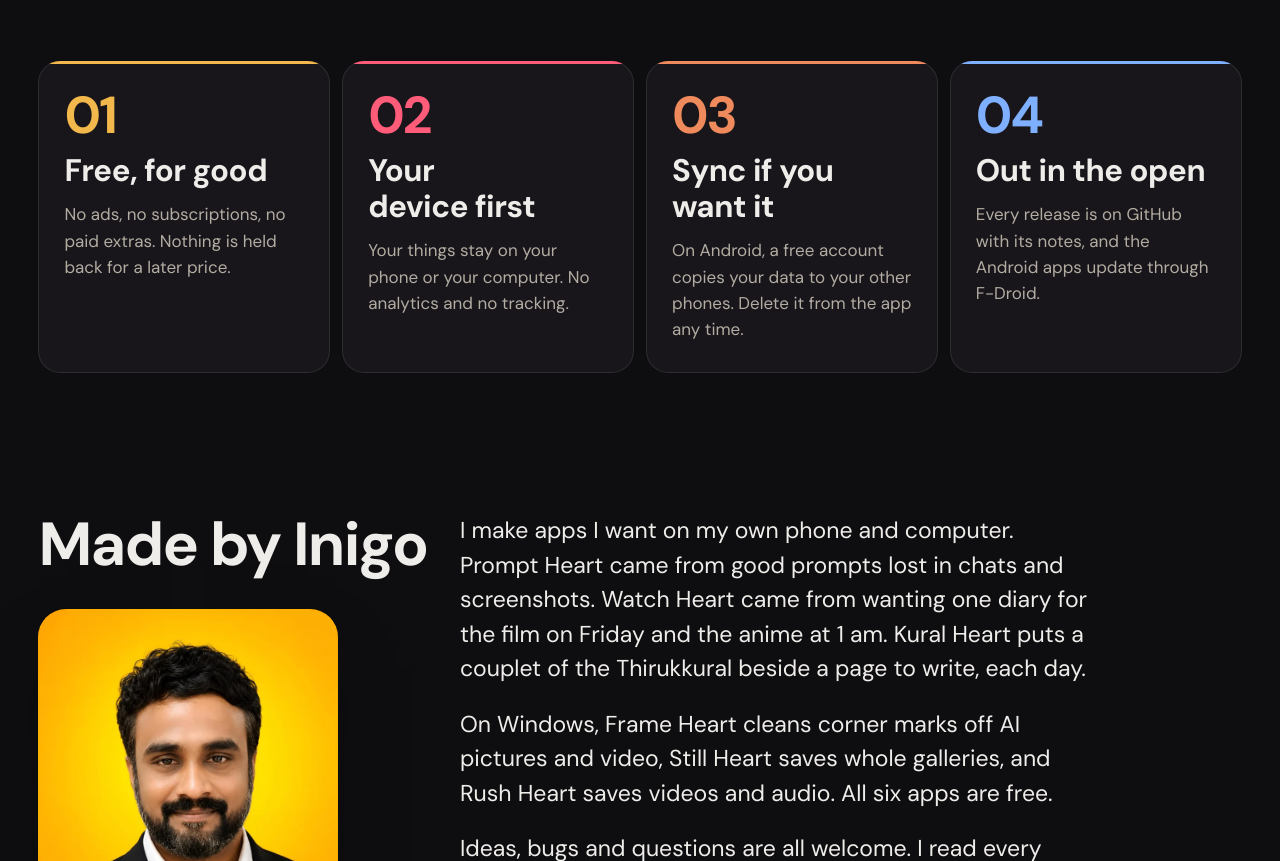
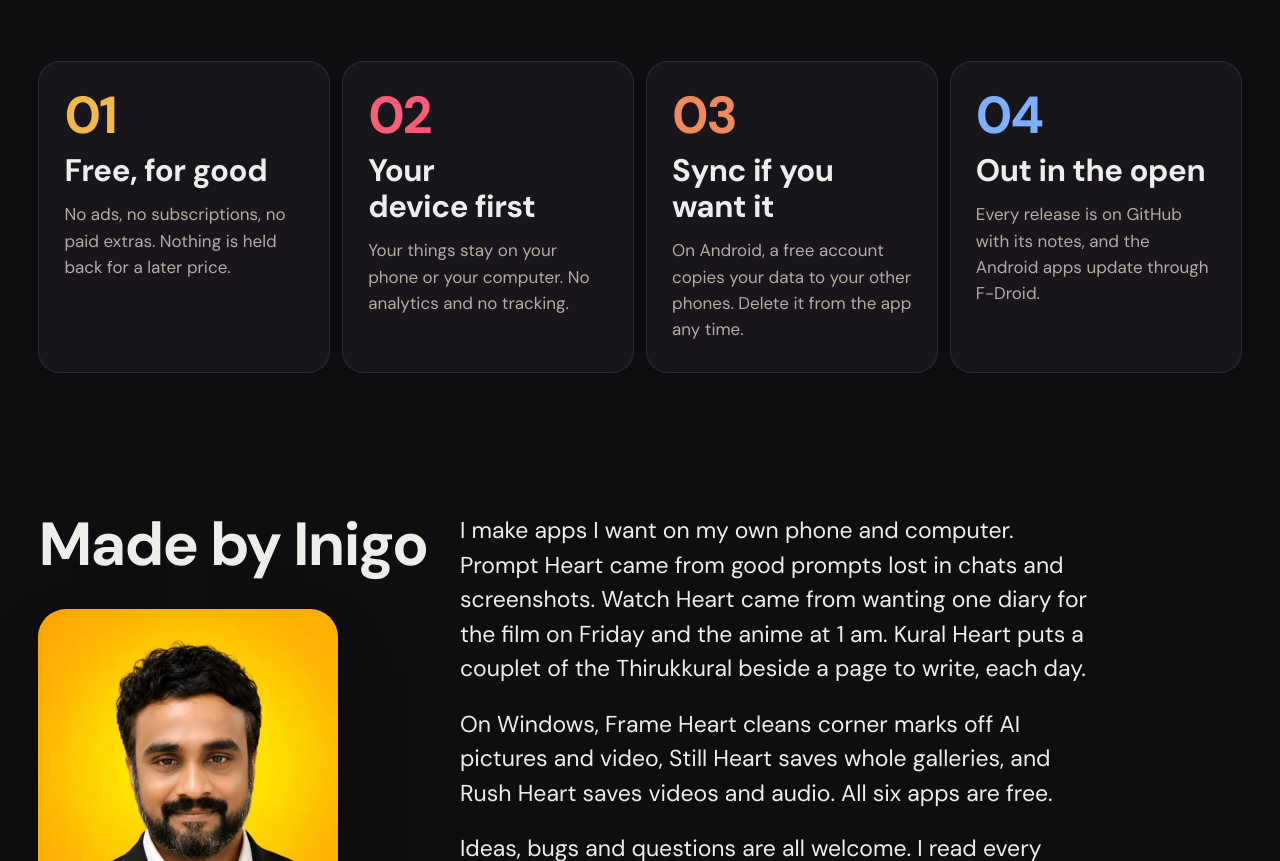
Before and after one commit to inigo-code/inigo-code.github.io, a plain HTML site: page index.html in a window 1280 px wide. Shown: the part 2831-3692 px from the top of the page. Drawn offline with Linux system fonts and the light colour scheme.

Commit message:
Promise cards: drop the top stripe; the numbers carry the colour

```diff
--- a/site.css
+++ b/site.css
@@ -73,7 +73,6 @@ main::before { background: radial-gradient(42% 60% at 85% 4%, color-mix(in srgb,
 .promises div:nth-child(2) { --tone: var(--wh); }
 .promises div:nth-child(3) { --tone: var(--kh); }
 .promises div:nth-child(4) { --tone: #7fb0ff; }
-.promises div::after { content: ''; position: absolute; left: 0; right: 0; top: 0; height: 3px; background: var(--tone, var(--ph)); }
 .promises dd { max-width: 30ch; color: var(--muted); }
 
 /* ---------- made by Inigo ---------- */
```
